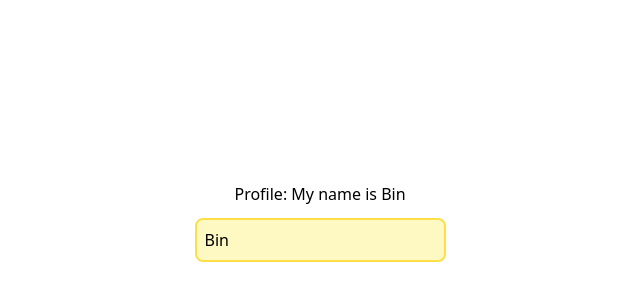
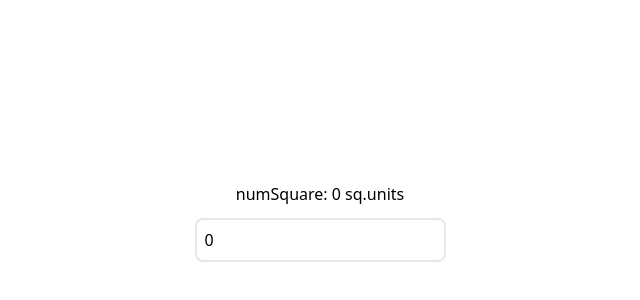
Before and after one commit to soAcademy/workshop-state-and-event, a React (Create React App) app: page / in a window 1280 px wide. Shown: the part 178-478 px from the top of the page, without its empty margins (320-960 px from the left). Built offline with nearby package versions, Linux system fonts and the light colour scheme.

Commit message:
feat: do workshop useeffect3

```diff
--- a/src/App.js
+++ b/src/App.js
@@ -21,8 +21,8 @@
 // import Prop4 from "./Props/Prop4";
 
 // import Effect1 from "./Effects/Effect1";
-import Effect2 from "./Effects/Effect2";
-// import Effect3 from "./Effects/Effect3";
+// import Effect2 from "./Effects/Effect2";
+import Effect3 from "./Effects/Effect3";
 // import Effect4 from "./Effects/Effect4";
 // import Effect5 from "./Effects/Effect5";
 // import Effect6 from "./Effects/Effect6";
@@ -54,8 +54,8 @@ const App = () => {
       {/* <Prop4 /> */}
 
       {/* <Effect1 /> */}
-      <Effect2 />
-      {/* <Effect3 /> */}
+      {/* <Effect2 /> */}
+      <Effect3 />
       {/* <Effect4 /> */}
       {/* <Effect5 /> */}
       {/* <Effect6 /> */}
--- /dev/null
+++ b/src/Effects/Effect3.js
@@ -0,0 +1,29 @@
+import { useState, useEffect } from "react";
+
+const Effect3 = () => {
+  const [num, setNum] = useState(0);
+  const [numSquare, setNumSquare] = useState(0);
+
+  useEffect(() => {
+    console.log(num);
+
+    setNumSquare(num ** 2);
+  }, [num]);
+
+  return (
+    <div className="w-100 h-screen flex justify-center items-center">
+      <div className="m-2">
+        <p className="text-center">{`numSquare: ${numSquare} sq.units`}</p>
+        <input
+          type="number"
+          placeholder="Enter your name"
+          className="border-2 rounded-lg mt-3 p-2"
+          onChange={(e) => setNum(Number(e.target.value))}
+          value={num}
+        />
+      </div>
+    </div>
+  );
+};
+
+export default Effect3;
```
